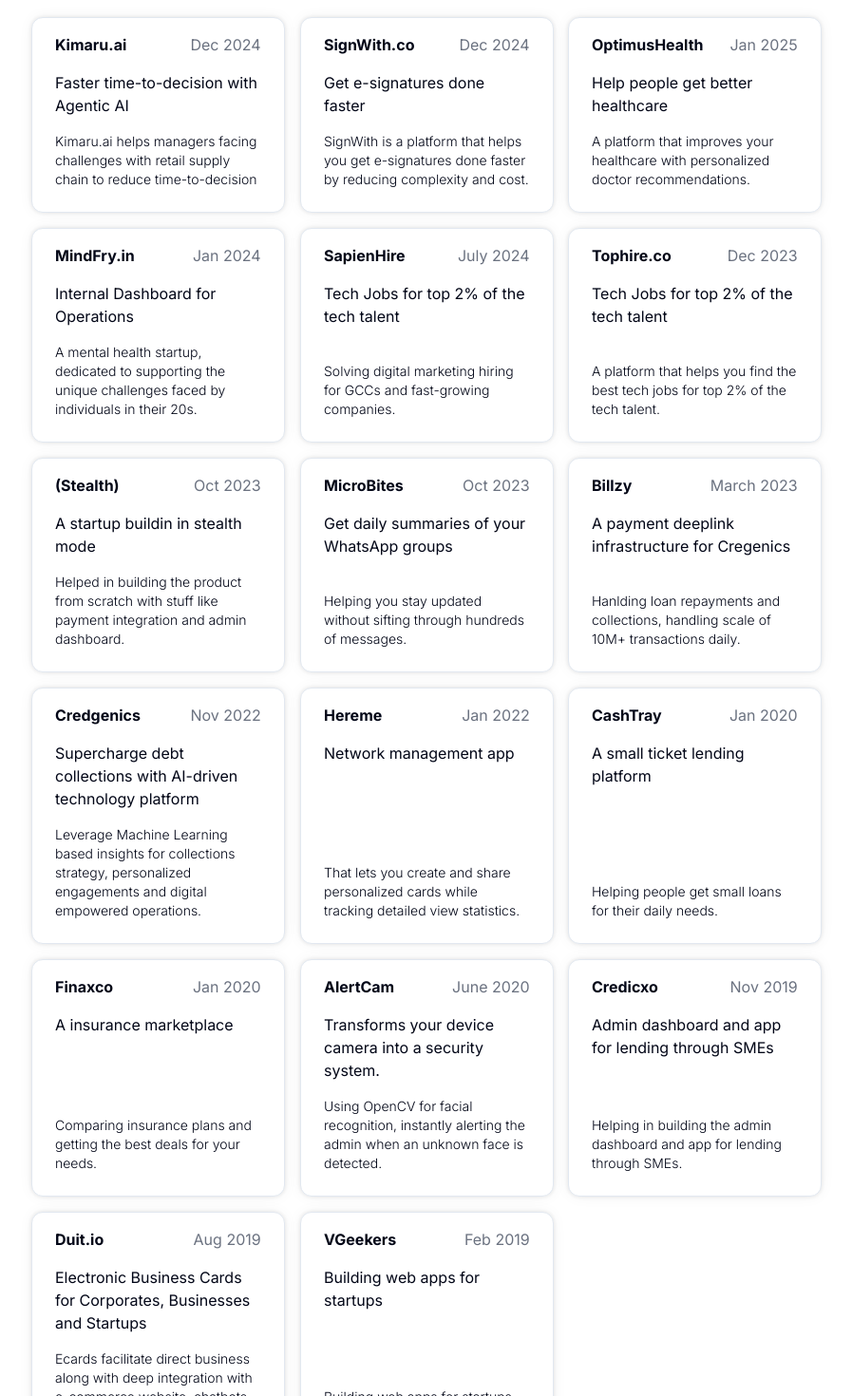
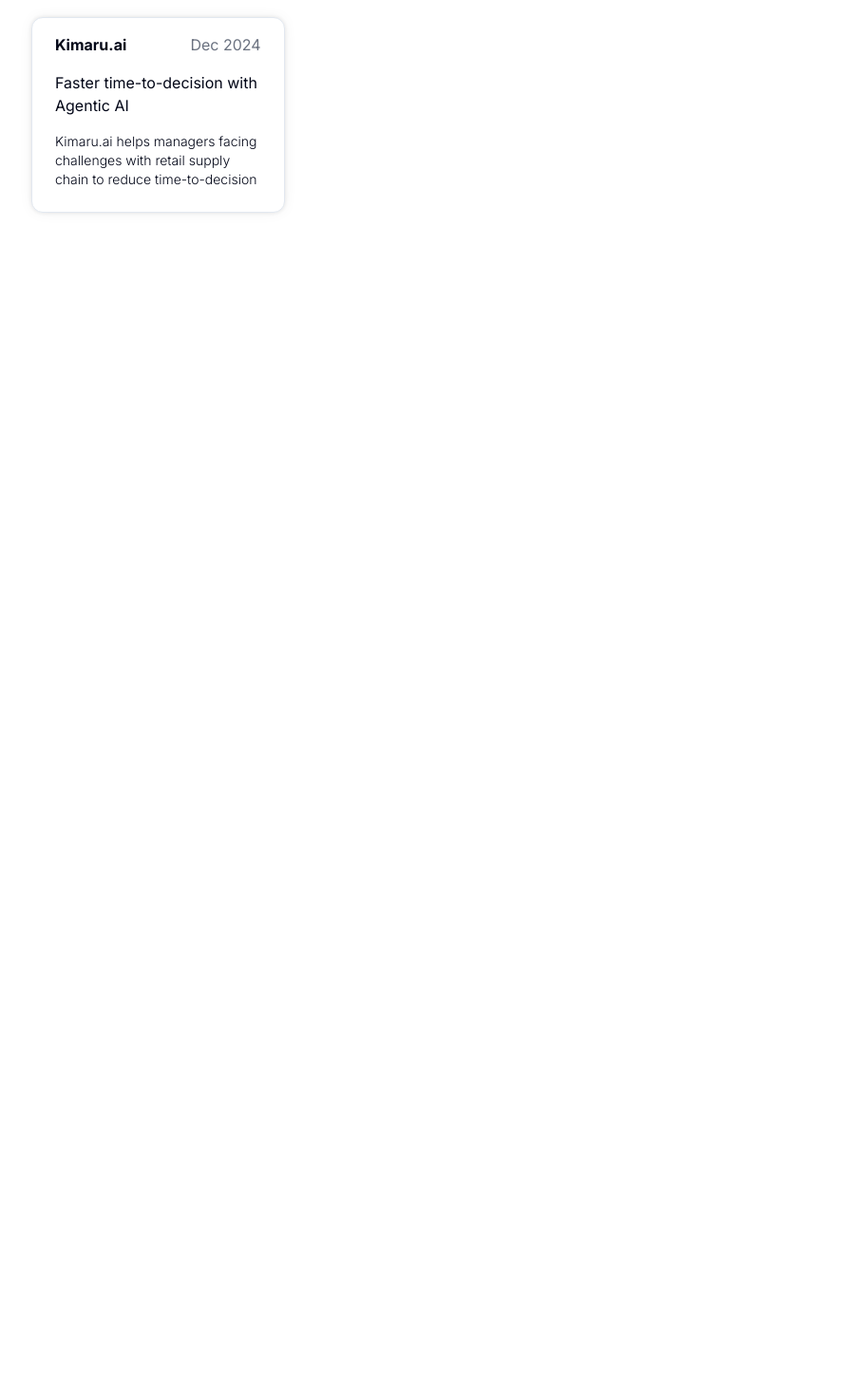
Before and after one commit to atomsmasher81/react-portfolio, a Next.js app: page /projects in a window 1280 px wide. Shown: the part 380-1850 px from the top of the page at 95% size, without its empty margins (191-1088 px from the left). After the commit the page ends 800 px from the top, so only its background shows below. Built offline with nearby package versions, Linux system fonts and the light colour scheme.

Commit message:
fixed export issue

```diff
--- a/src/app/projects/page.tsx
+++ b/src/app/projects/page.tsx
@@ -2,154 +2,6 @@
 import React from 'react';
 import {PageWrapper} from "@/components/page-wrappper";
 import { ProjectComponent } from "@/components/project-list";
-
-export const projects = [
-    {
-        title: 'Kimaru.ai',
-        description: 'Faster time-to-decision with Agentic AI',
-        subtext : 'Kimaru.ai helps managers facing challenges with retail supply chain to reduce time-to-decision',
-        highlight: true,
-        link: 'https://kimaru.ai',
-        year: 'Dec 2024'
-    },
-    {
-        title: 'SignWith.co',
-        description: 'Get e-signatures done faster',
-        subtext : 'SignWith is a platform that helps you get e-signatures done faster by reducing complexity and cost.',
-        highlight: true,
-        link: 'https://signwith.co',
-        year: 'Dec 2024'
-
-    },
-
-    {
-        title: 'OptimusHealth',
-        description: 'Help people get better healthcare',
-        subtext: 'A platform that improves your healthcare with personalized doctor recommendations.',
-        highlight: true,
-        link: 'https://www.optimahealth.co.uk/',
-        year: 'Jan 2025'
-    },
-    {
-        title: 'MindFry.in',
-        description: 'Internal Dashboard for Operations',
-        subtext: 'A mental health startup, dedicated to supporting the unique challenges faced by individuals in their 20s.',
-        highlight: false,
-        link: 'https://mindfry.in/',
-        year: 'Jan 2024'
-    },
-    {
-        title: 'SapienHire',
-        description: 'Tech Jobs for top 2% of the tech talent',
-        subtext: 'Solving digital marketing hiring for GCCs and fast-growing companies.',
-        highlight: false,
-        year: 'July 2024',
-        link: 'https://sapienhire.com/',
-    },
-    {
-        title: 'Tophire.co',
-        description: 'Tech Jobs for top 2% of the tech talent',
-        subtext: 'A platform that helps you find the best tech jobs for top 2% of the tech talent.',
-        highlight: false,
-        year: 'Dec 2023',
-        link: 'https://tophire.co/',
-    },
-    {
-        title: '(Stealth)',
-        description: 'A startup buildin in stealth mode',
-        subtext: 'Helped in building the product from scratch with stuff like payment integration and admin dashboard.',
-        highlight: false,
-        year: 'Oct 2023',
-
-    },
-    {
-        title: 'MicroBites',
-        description: 'Get daily summaries of your WhatsApp groups',
-        subtext: 'Helping you stay updated without sifting through hundreds of messages.',
-        highlight: false,
-        year: 'Oct 2023',
-
-    },
-    {
-        title: 'Billzy',
-        description: 'A payment deeplink infrastructure for Cregenics',
-        subtext: 'Hanlding loan repayments and collections, handling scale of 10M+ transactions daily.',
-        highlight: false,
-        year: 'March 2023',
-        link: 'https://billzy.in/',
-    },
-    {
-        title: 'Credgenics',
-        description: 'Supercharge debt collections with AI-driven technology platform',
-        subtext: 'Leverage Machine Learning based insights for collections strategy, personalized engagements and digital empowered operations.',
-        highlight: false,
-        year: 'Nov 2022',
-        link: 'https://www.credgenics.com/',
-    },
-
-   {
-        title: 'Hereme',
-        description: 'Network management app ',
-        subtext : 'That lets you create and share personalized cards while tracking detailed view statistics.',
-        highlight: false,
-        year: 'Jan 2022',
-        link: 'https://x.com/hereme_digital'
-
-   },
-   {
-    title: 'CashTray',
-    description: 'A small ticket lending platform',
-    subtext : 'Helping people get small loans for their daily needs.',
-    highlight: false,
-    year: 'Jan 2020',
-
-    },
-    {
-        title: 'Finaxco',
-        description: 'A insurance marketplace',
-        subtext : 'Comparing insurance plans and getting the best deals for your needs.',
-        highlight: false,
-        year: 'Jan 2020',
-
-    },
-    {
-        title: 'AlertCam',
-        description: 'Transforms your device camera into a security system.',
-        subtext:  'Using OpenCV for facial recognition, instantly alerting the admin when an unknown face is detected.',
-        highlight: false,
-        year: 'June 2020',
-        link: 'https://github.com/atomsmasher81/security_cam_web_app'
-    },
-    {
-        title: 'Credicxo',
-        description: 'Admin dashboard and app for lending through SMEs',
-        subtext : 'Helping in building the admin dashboard and app for lending through SMEs.',
-        highlight: false,
-        year: 'Nov 2019',
-
-    },
-    {
-        title: 'Duit.io',
-        description: 'Electronic Business Cards for Corporates, Businesses and Startups',
-        subtext : 'Ecards facilitate direct business along with deep integration with e-commerce website, chatbots, CRM Tools and other platforms.',
-        highlight: false,
-        year: 'Aug 2019',
-        link: 'https://duit.io/'
-
-    },
-    {
-        title: 'VGeekers',
-        description: 'Building web apps for startups',
-        subtext : 'Building web apps for startups and helping them scale.',
-        highlight: false,
-        year: 'Feb 2019',
-        link: 'https://www.linkedin.com/company/vgeekers/'
-
-    },
-
-
-
-]
 
 const ProjectPage = () => {
     return (
--- a/src/components/project-list.tsx
+++ b/src/components/project-list.tsx
@@ -1,6 +1,6 @@
 'use client';
 import { ProjectCard } from "@/components/project-card";
-import { projects } from "@/app/projects/page";
+import { projects } from "@/data/projects";
 
 const ProjectsList = ({highlight}: {highlight: boolean}) => {
     const filteredProjects = projects.filter(project => project.highlight === highlight);
--- /dev/null
+++ b/src/data/projects.ts
@@ -0,0 +1,11 @@
+export const projects = [
+    {
+        title: 'Kimaru.ai',
+        description: 'Faster time-to-decision with Agentic AI',
+        subtext : 'Kimaru.ai helps managers facing challenges with retail supply chain to reduce time-to-decision',
+        highlight: true,
+        link: 'https://kimaru.ai',
+        year: 'Dec 2024'
+    },
+    // ... rest of the projects array ...
+];
```
